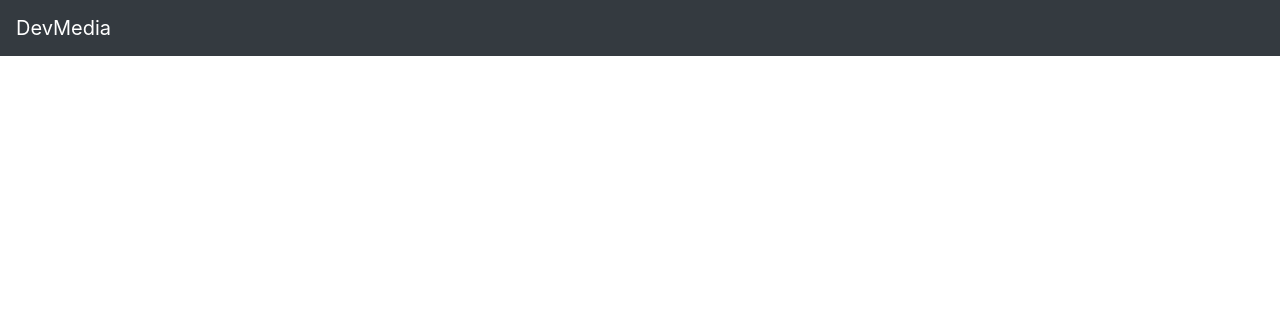
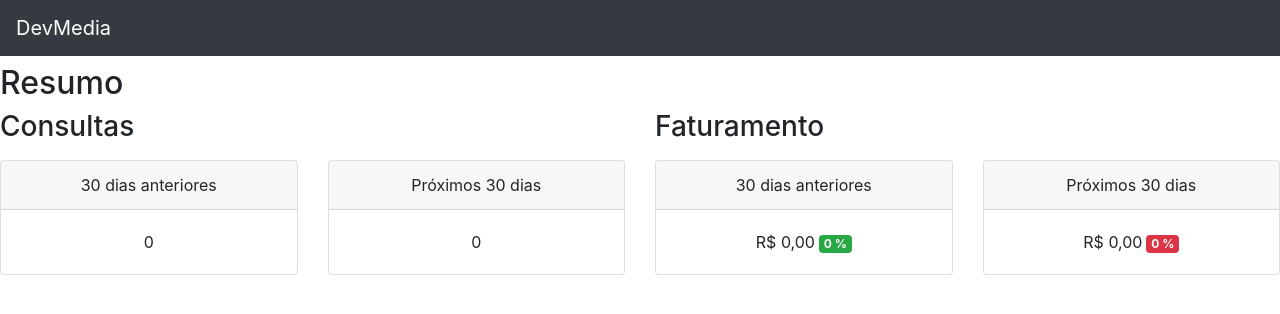
Before and after one commit to Alexandremma/react-dashboard, a React (Create React App) app: page / in a window 1280 px wide. Shown: the top 314 px of the page. Built offline with nearby package versions, Linux system fonts and the light colour scheme.

Commit message:
criado componente Resumo

```diff
--- a/src/App.js
+++ b/src/App.js
@@ -1,11 +1,13 @@
 import React from 'react';
 import './App.css';
 import MenuSuperior from './components/MenuSuperior/MenuSuperior';
+import Resumo from './components/Resumo/Resumo';
 
 function App() {
   return (
     <div>
-      <MenuSuperior></MenuSuperior>
+      <MenuSuperior/>
+      <Resumo/>
     </div>
   );
 }
--- /dev/null
+++ b/src/components/Resumo/Resumo.js
@@ -0,0 +1,95 @@
+import React, { Component } from "react";
+
+class Resumo extends Component {
+
+    constructor(props) {
+        super(props);
+        this.state = {
+            consultas: {
+                consultas_30dias_anteiores: 0,
+                consultas_30dias_posteriores: 0
+            },
+            faturamento: {
+                anterior: {
+                    valor: 0,
+                    comparativo: 0
+                },
+                previsao: {
+                    valor: 0,
+                    comparativo: 0
+                }
+            }
+        }
+    }
+
+    render(){
+        return (
+            <div>
+                <h2 className="mt-2">Resumo</h2>
+
+                <div className="row">
+                    <div className="col">
+                        <h3>Consultas</h3>
+
+                        <div className="row">
+                            <div className="col">
+                                <div className="card mt-2 text-center">
+                                    <div className="card-header">
+                                        30 dias anteriores
+                                    </div>
+                                    <div className="card-body">
+                                        { this.state.consultas.consultas_30dias_anteiores }
+                                    </div>
+                                </div>
+                            </div>
+                            <div className="col">
+                                <div className="card mt-2 text-center">
+                                    <div className="card-header">
+                                        Próximos 30 dias
+                                    </div>
+                                    <div className="card-body">
+                                        { this.state.consultas.consultas_30dias_posteriores }
+                                    </div>
+                                </div>
+                            </div>
+                        </div>
+                    </div>
+                    <div className="col">
+                        <h3>Faturamento</h3>
+
+                        <div className="row">
+                            <div className="col">
+                                <div className="card mt-2 text-center">
+                                    <div className="card-header">
+                                        30 dias anteriores
+                                    </div>
+                                    <div className="card-body">
+                                        { this.state.faturamento.anterior.valor.toLocaleString("pt-BR", { style : "currency", currency : "BRL"}) }
+                                        <span className="badge badge-success ml-1">
+                                            { this.state.faturamento.anterior.comparativo } %
+                                        </span>
+                                    </div>
+                                </div>
+                            </div>
+                            <div className="col">
+                                <div className="card mt-2 text-center">
+                                    <div className="card-header">
+                                        Próximos 30 dias
+                                    </div>
+                                    <div className="card-body">
+                                        { this.state.faturamento.previsao.valor.toLocaleString("pt-BR", { style : "currency", currency : "BRL"}) }
+                                        <span className="badge badge-danger ml-1">
+                                            { this.state.faturamento.previsao.comparativo } %
+                                        </span>
+                                    </div>
+                                </div>
+                            </div>
+                        </div>
+                    </div>
+                </div>
+            </div>
+        )
+    }
+}
+
+export default Resumo;
```
Also changed, not shown: 1 other file (tests, documents, lock files or other folders).
